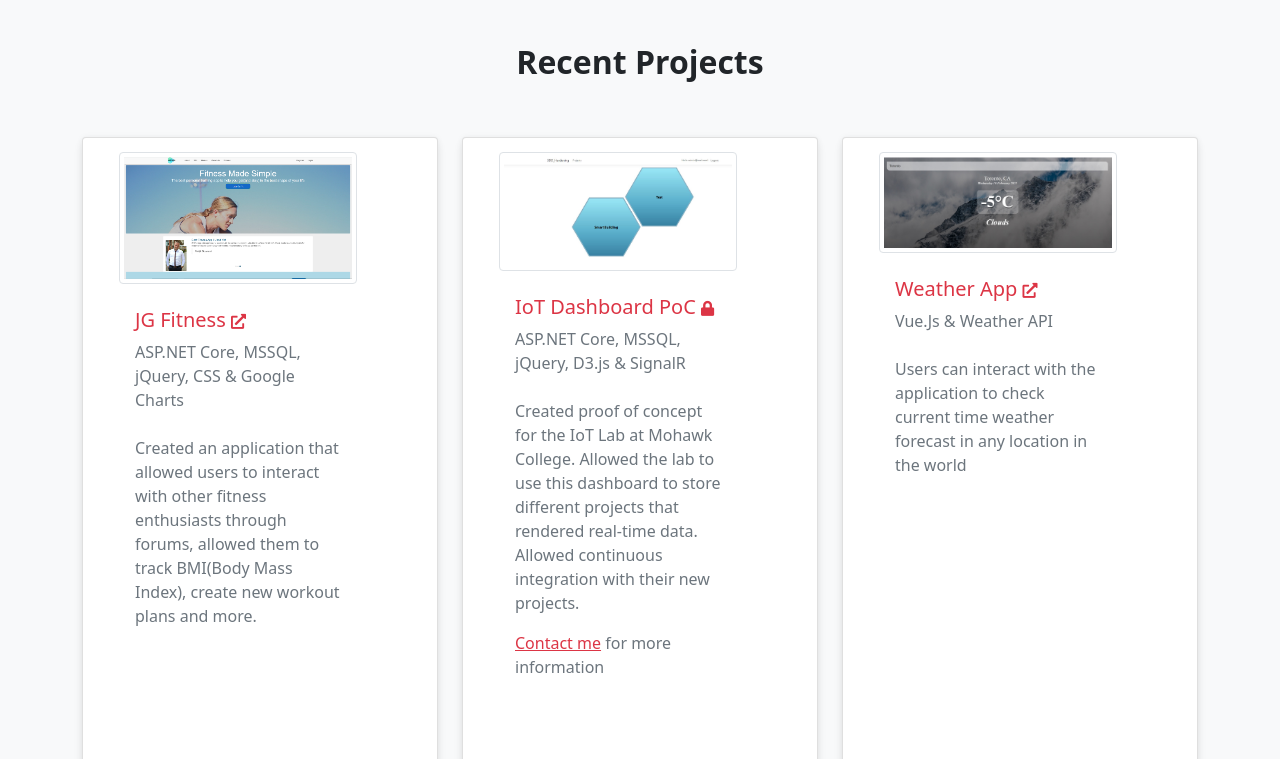
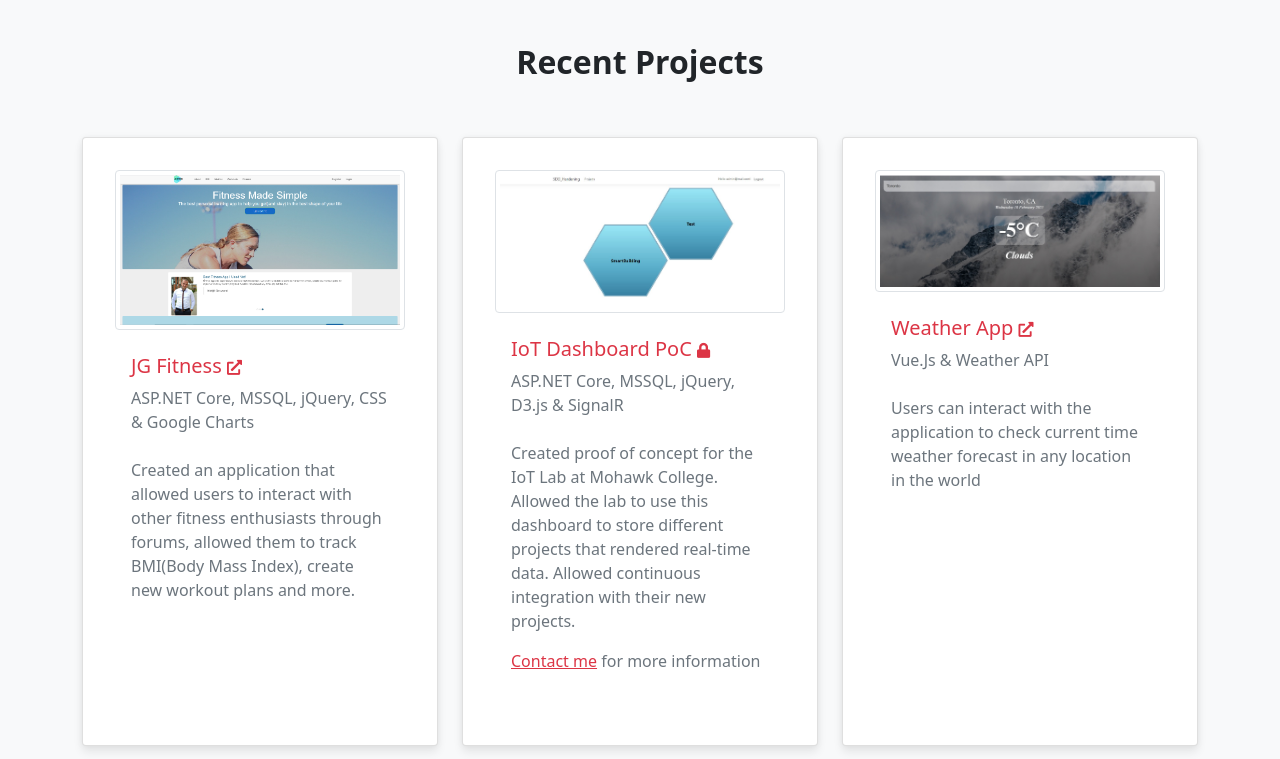
Before and after one commit to JesseDevelops/Portfolio, a plain HTML site: page index.html in a window 1280 px wide. Shown: the part 2240-2999 px from the top of the page. Drawn offline with Linux system fonts and the light colour scheme.

Commit message:
Fixed card padding

```diff
--- a/css/index.css
+++ b/css/index.css
@@ -7,7 +7,7 @@
     background: #fff;
     box-shadow: 0 6px 10px rgba(0,0,0,.08), 0 0 6px rgba(0,0,0,.05);
     transition: .3s transform cubic-bezier(.155,1.105,.295,1.12),.3s box-shadow,.3s -webkit-transform cubic-bezier(.155,1.105,.295,1.12);
-    padding: 14px 80px 18px 36px;
+    padding: 2rem 2rem 0rem 2rem;
     margin-bottom: 1.5rem;
     cursor: pointer;
 }
```
